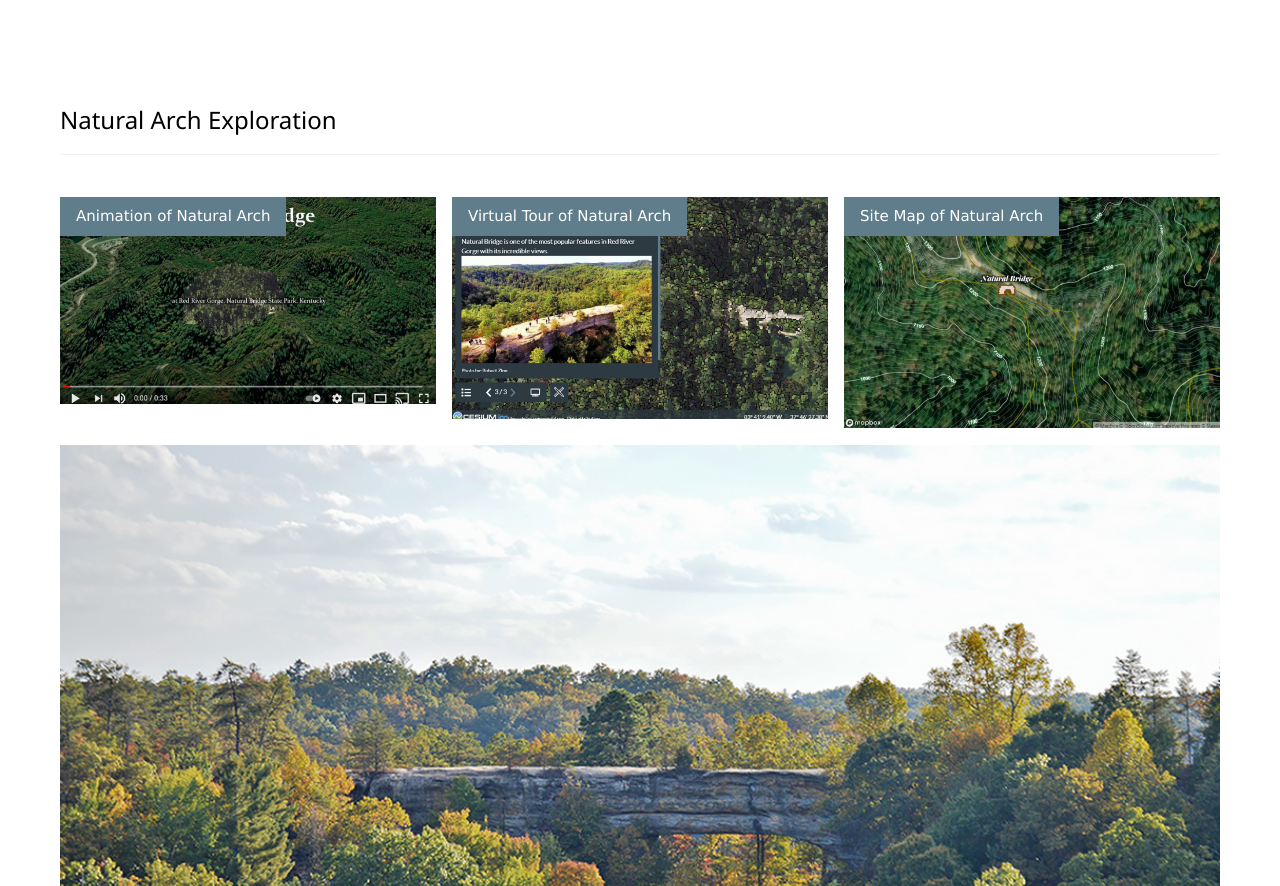
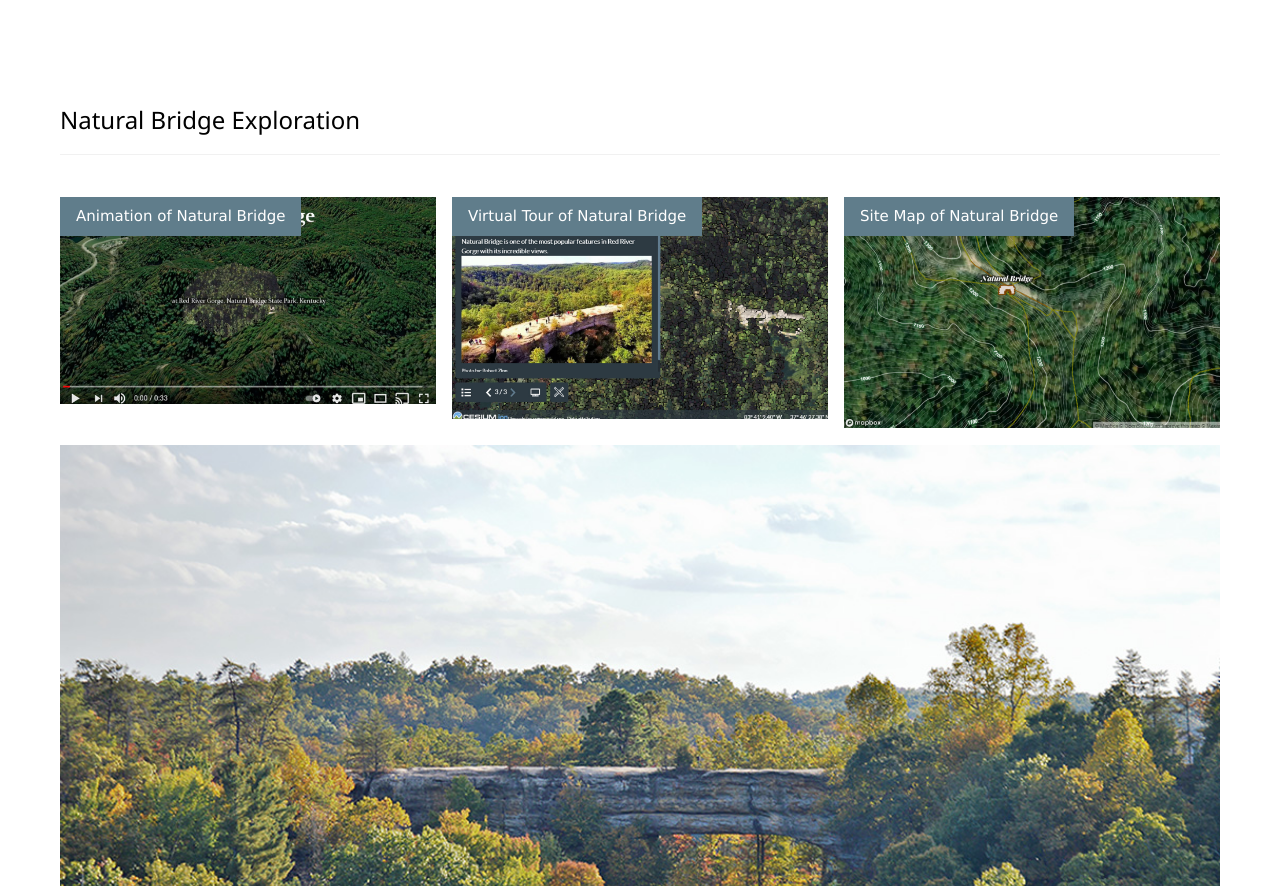
Before and after one commit to gmadd89/Natural_Bridge, a plain HTML site: page index.html in a window 1280 px wide. Shown: the part 1135-2021 px from the top of the page. Drawn offline with Linux system fonts and the light colour scheme.

Commit message:
FinalPortfolioFinal

```diff
--- a/index.html
+++ b/index.html
@@ -36,19 +36,19 @@
   <!-- About Section -->
   <div class="w3-container w3-padding-32" id="about">
     <h3 class="w3-border-bottom w3-border-light-grey w3-padding-16">About Natural Bridge</h3>
-    <p> Natural Bridge is a Kentucky Natural Landmark. Formed by a sandstone arch, this bridge sits 65 feet above the ground and is approximately 78 feet long. Due to its size, scenic views, and accessibility, it is one of the most popular spots in Red River Gorge, Natural Bridge State Park. (http://www.redrivergorge.com/). Due to the popularity of this natural wonder, this page hopes to help interested readers learn more about the geographic elements of the natural arch. In doing so, readers can measure and visualize Natural Bridge from their own homes.
+    <p> Natural Bridge is a Kentucky Natural Landmark. Formed by a sandstone arch, this bridge sits 65 feet above the ground and is approximately 78 feet long. Due to its size, scenic views, and accessibility, it is one of the most popular spots in Red River Gorge, Natural Bridge State Park. (http://www.redrivergorge.com/). Due to the popularity of this natural wonder, this page hopes to help interested readers learn more about the geographic elements of this natural arch. In doing so, readers can measure and visualize Natural Bridge from their own homes.
     </p>
   </div>
   <!-- Project Section -->
   <div class="w3-container w3-padding-32" id="maps">
-    <h3 class="w3-border-bottom w3-border-light-grey w3-padding-16">Natural Arch Exploration</h3>
+    <h3 class="w3-border-bottom w3-border-light-grey w3-padding-16">Natural Bridge Exploration</h3>
   </div>
 
   <div class="w3-row-padding">
     <div class="w3-col l4 m4 w3-margin-bottom"> <!--see https://www.w3schools.com/w3css/w3css_grid.asp -->
       <a href="page1.html" class="w3-hover-grayscale"> <!-- makes image into a link -->
       <div class="w3-display-container">
-        <div class="w3-display-topleft w3-blue-gray w3-padding">Animation of Natural Arch</div>
+        <div class="w3-display-topleft w3-blue-gray w3-padding">Animation of Natural Bridge</div>
         <img src="Images/Animation.jpg" alt="House" style="width:100%">
       </div>
     </a> <!-- end link -->
@@ -56,7 +56,7 @@
     <div class="w3-col l4 m4 w3-margin-bottom"> <!--see https://www.w3schools.com/w3css/w3css_grid.asp -->
       <a href="page2.html" class="w3-hover-grayscale"> <!-- makes image into a link -->
       <div class="w3-display-container">
-        <div class="w3-display-topleft w3-blue-gray w3-padding">Virtual Tour of Natural Arch</div>
+        <div class="w3-display-topleft w3-blue-gray w3-padding">Virtual Tour of Natural Bridge</div>
         <img src="Images/Tour.jpg" alt="House" style="width:100%">
       </div>
     </a> <!-- end link -->
@@ -64,7 +64,7 @@
     <div class="w3-col l4 m4 w3-margin-bottom"> <!--see https://www.w3schools.com/w3css/w3css_grid.asp -->
       <a href="page3.html" class="w3-hover-grayscale"> <!-- makes image into a link -->
       <div class="w3-display-container">
-        <div class="w3-display-topleft w3-blue-gray w3-padding">Site Map of Natural Arch</div>
+        <div class="w3-display-topleft w3-blue-gray w3-padding">Site Map of Natural Bridge</div>
         <img src="Images/Site_Map.jpg" alt="House" style="width:100%">
       </div>
     </a> <!-- end link -->
```
Also changed, not shown: page1.html (+1 -1 lines), page3.html (+0 -7 lines).
